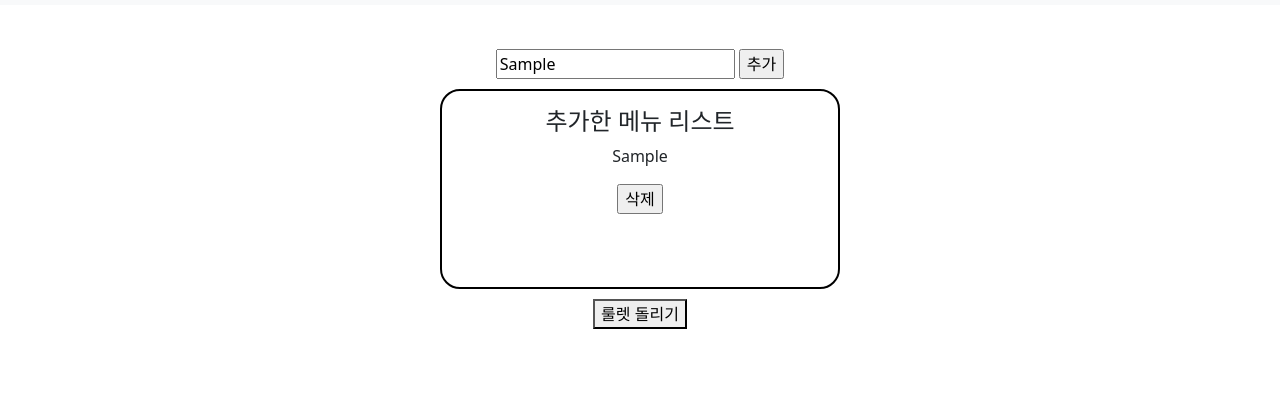
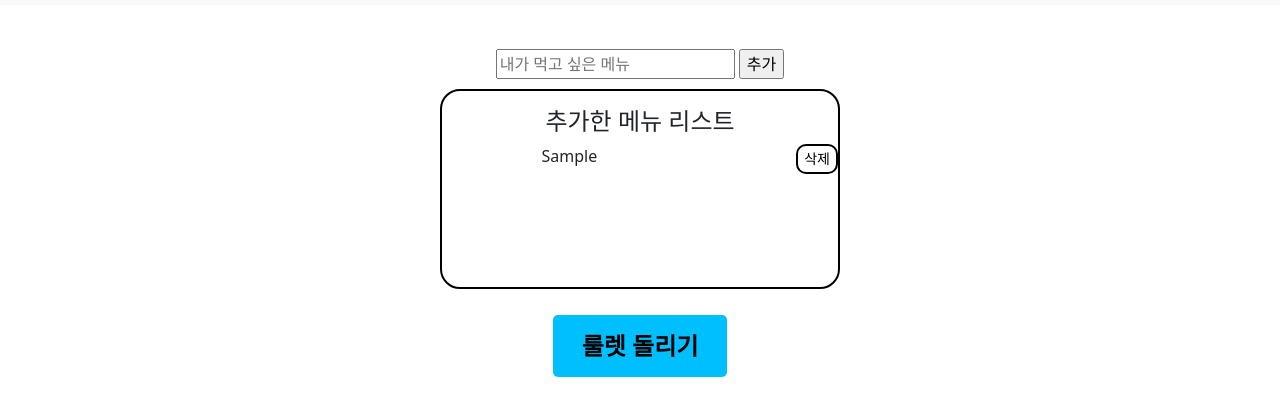
Before and after one commit to aplustudy/menu, a plain HTML site: page templates/ladder.html in a window 1280 px wide. Both pictures are taken after typing "Sample" into the empty fields and a click on the button "추가". Shown: the part 51-466 px from the top of the page. Drawn offline with nearby package versions, Linux system fonts and the light colour scheme.

Commit message:
사다리타기 기능 완

```diff
--- a/static/css/ladder.css
+++ b/static/css/ladder.css
@@ -10,3 +10,28 @@
     border: 2px solid black;
     border-radius: 20px;
 }
+.main_ladder_btn {
+    background: deepskyblue;
+    margin-top: 1rem;
+    padding: .8rem 1.8rem;
+    border: none;
+    font-size: 1.5rem;
+    font-weight: bold;
+    border-radius: 5px;
+    cursor: pointer;
+}
+.p_tag {
+    display: flex;
+    justify-content: center;
+}
+.ladder_btn {
+    border-radius: 10px;
+    background-color: white;
+    border: 2px solid black;
+    font-size: 14px;
+    height: 30px;
+    margin-left:auto;
+}
+.ladder_p_tag {
+    margin: 0 auto;
+}
--- a/static/js/ladder.js
+++ b/static/js/ladder.js
@@ -1,21 +1,42 @@
 const fooddata = []
 
 const randomValue = (array) => {
-    const random  = Math.floor(Math.random() * array.length)
-    return array[random];
+    if(array.length === 0){
+        const random  = Math.floor(Math.random() * array.length)
+        return array[random];
+    }else{
+        const random  = Math.floor(Math.random() * array.length)
+        return array[random];
+    }
 }
 
 
-let food = randomValue(fooddata);
 
-
-const add_textbox = () => {
+const addTextbox = () => {
     const box = document.getElementById("ladder");
-    const newP = document.createElement('p');
-    const foodvalue = document.getElementById('want_food').value
-    newP.innerHTML = "<p>"+foodvalue+"</p><input type='button' value='삭제' onclick='remove(this)'>";
-    box.appendChild(newP);
+    const newP = document.createElement('div');
+    newP.classList.add('p_tag')
+    const foodValue = document.getElementById('want_food').value
+    if(foodValue === ""){
+        alert("메뉴를 입력해주셔야죠..")
+    }
+    else {
+        newP.innerHTML = "<p class='ladder_p_tag'>" + foodValue + "</p><input type='button' class='ladder_btn' value='삭제' onclick='remove(this)'>";
+        box.appendChild(newP);
+        fooddata.push(foodValue);
+        parent.document.getElementById('want_food').value='';
+    }
 }
 const remove = (obj) => {
     document.getElementById('ladder').removeChild(obj.parentNode);
 }
+
+const randomFood = () => {
+    let food = randomValue(fooddata);
+    if(food === undefined) {
+        alert("음식 안드시려구요?")
+    }
+    else{
+        alert("오늘의 밥은 " + food + " 드셔야겠네요")
+    }
+}
--- a/templates/ladder.html
+++ b/templates/ladder.html
@@ -86,29 +86,23 @@
           </div>
         </nav>
       </div>
-      <div class="mt-5"></div>
       <div class="ladder_main">
         <form>
           <div id="box">
-              <input id="want_food" type="text" placeholder="내가 먹고 싶은 메뉴"> <input type="button" value="추가" onclick="add_textbox()">
+              <input id="want_food" type="text" placeholder="내가 먹고 싶은 메뉴"> <input type="button" value="추가" onclick="addTextbox()">
           </div>
       </form>
         <div class="ladder">
           <h4 class="mt-3" id="input_list">추가한 메뉴 리스트</h4>
-          <div id="ladder"></div>
+          <div id="ladder">
+          </div>
         </div>
         <div>
-          <button class="ladder_btn">룰렛 돌리기</button>
+          <button class="main_ladder_btn" onclick="randomFood()">룰렛 돌리기</button>
         </div>
       </div>
     </div>
-    <script
-      src="https://cdn.jsdelivr.net/npm/bootstrap@5.2.2/dist/js/bootstrap.bundle.min.js"
-      integrity="sha384-OERcA2EqjJCMA+/3y+gxIOqMEjwtxJY7qPCqsdltbNJuaOe923+mo//f6V8Qbsw3"
-      crossorigin="anonymous"
-    ></script>
+    <script src="https://cdn.jsdelivr.net/npm/bootstrap@5.2.2/dist/js/bootstrap.bundle.min.js" integrity="sha384-OERcA2EqjJCMA+/3y+gxIOqMEjwtxJY7qPCqsdltbNJuaOe923+mo//f6V8Qbsw3" crossorigin="anonymous"></script>
     <script type="text/javascript" src="/static/js/ladder.js"></script>
-    <script src="https://ajax.googleapis.com/ajax/libs/jquery/3.5.1/jquery.min.js"></script>
-
   </body>
 </html>
```
